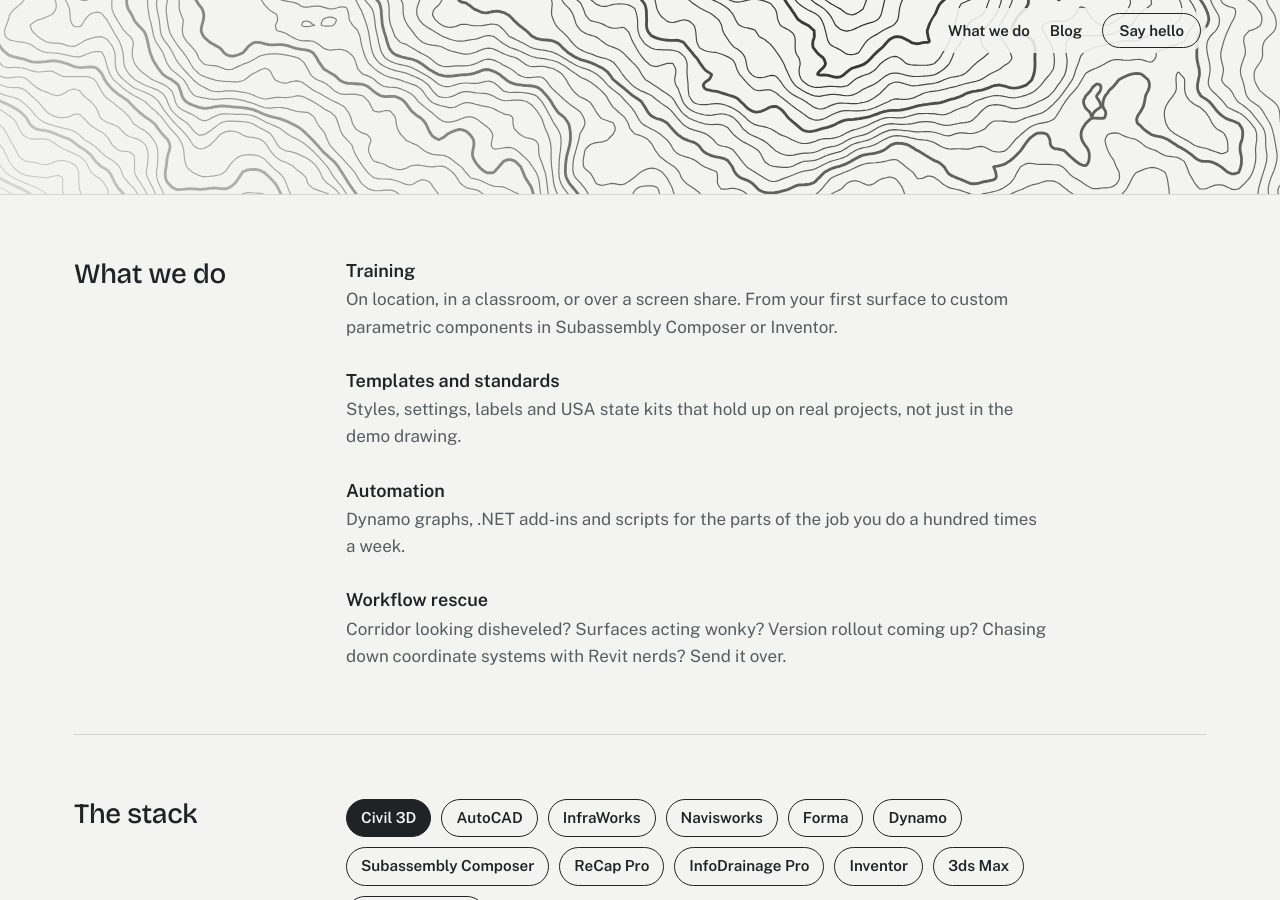
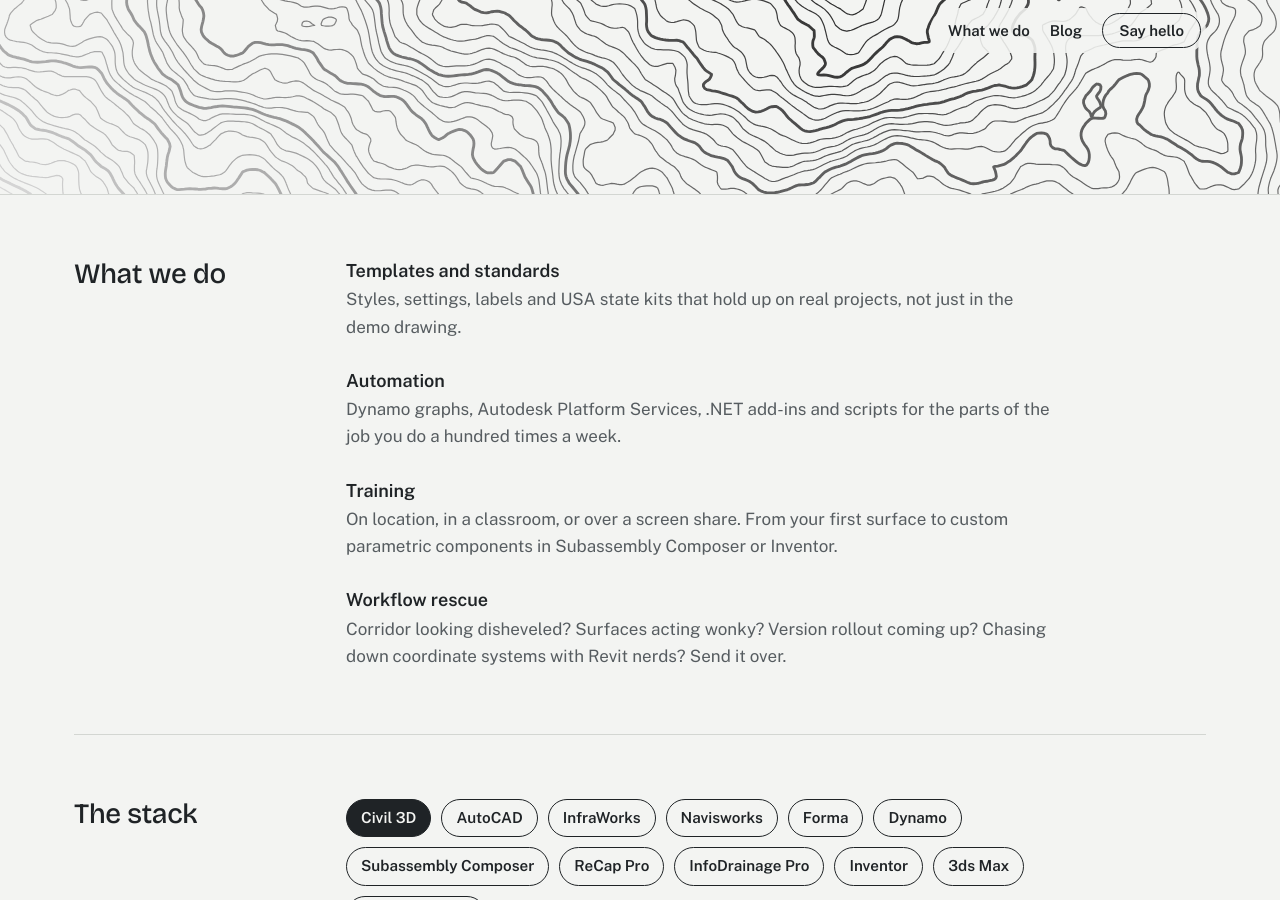
Before and after one commit to fiftyshadesofgrading/Homepage, a Jekyll site: the page built from index.html, in a window 1280 px wide and 900 px high, scrolled down 633 px. Built offline with Jekyll 4.4.1, drawn with Linux system fonts in a browser that asks for light colours; some of the changed text lies outside the part shown.

Commit message:
Add training section and update Autodesk trademark notice
Added 'Training' section and updated trademark notice.

```diff
--- a/index.html
+++ b/index.html
@@ -283,16 +283,16 @@
     <h2>What we do</h2>
     <dl>
       <div>
-        <dt>Training</dt>
-        <dd>On location, in a classroom, or over a screen share. From your first surface to custom parametric components in Subassembly Composer or Inventor.</dd>
-      </div>
-      <div>
         <dt>Templates and standards</dt>
         <dd>Styles, settings, labels and USA state kits that hold up on real projects, not just in the demo drawing.</dd>
       </div>
       <div>
         <dt>Automation</dt>
-        <dd>Dynamo graphs, .NET add-ins and scripts for the parts of the job you do a hundred times a week.</dd>
+        <dd>Dynamo graphs, Autodesk Platform Services, .NET add-ins and scripts for the parts of the job you do a hundred times a week.</dd>
+      </div>
+      <div>
+        <dt>Training</dt>
+        <dd>On location, in a classroom, or over a screen share. From your first surface to custom parametric components in Subassembly Composer or Inventor.</dd>
       </div>
       <div>
         <dt>Workflow rescue</dt>
```
Also changed, not shown: other parts of index.html (+1 -1 lines).
